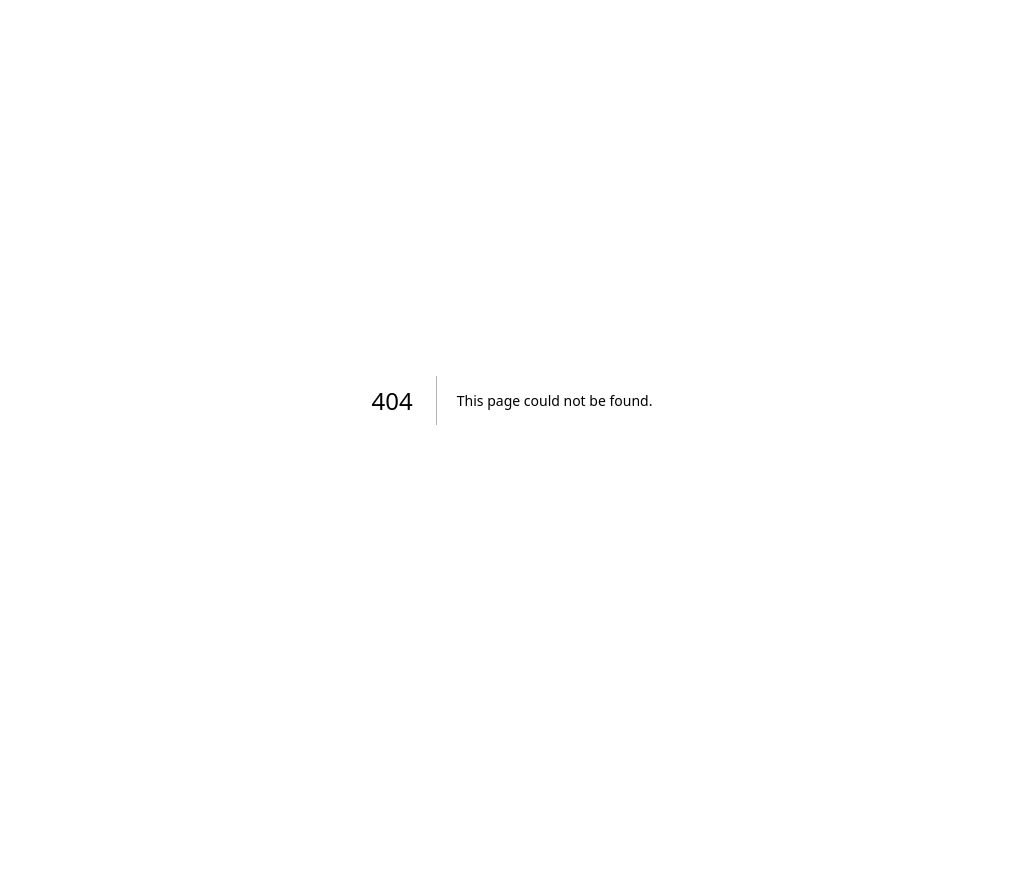
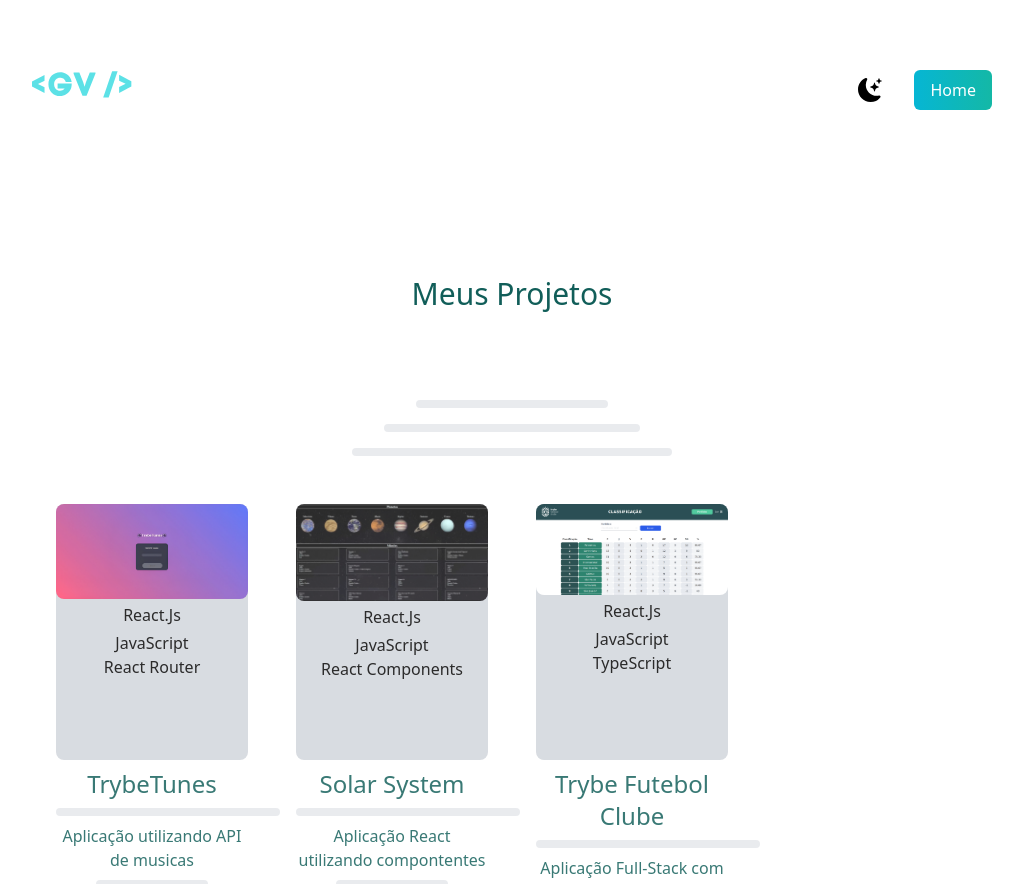
Before and after one commit to vasconcelosguu/react-portfolio, a Next.js app: page /projects in a window 1280 px wide. Before the commit this address had no page. Shown: the top 884 px of the page, without its empty margins (128-1151 px from the left). Before the commit the page ends 800 px from the top, so only its background shows below. Built offline with nearby package versions, Linux system fonts and the light colour scheme.

Commit message:
:art: Creting project page

```diff
--- a/package.json
+++ b/package.json
@@ -17,6 +17,7 @@
     "react-icons": "^4.8.0"
   },
   "devDependencies": {
+    "@tailwindcss/aspect-ratio": "^0.4.2",
     "autoprefixer": "^10.4.14",
     "postcss": "^8.4.21",
     "tailwindcss": "^3.3.1"
--- a/src/components/NavBar.jsx
+++ b/src/components/NavBar.jsx
@@ -1,4 +1,5 @@
 import {BsFillMoonStarsFill, BsFillSunFill} from 'react-icons/bs'
+import Link from 'next/link';
 import { MyContext } from '@/Context/context'
 import Image from 'next/image';
 import myLogo from '../public/GV .svg'
@@ -19,8 +20,10 @@ export default function Navbar() {
                 onClick={() => setDarkMode(!darkMode)}
                 className="cursor-pointer text-2xl"/>}
               </li>
-              {router.pathname !== '/' &&  <li><a className="bg-gradient-to-r from-cyan-500 to-teal-500 text-white px-4 py-2 rounded-md ml-8" href='https://vasconcelosguu.github.io/react-portfolio/'>Home</a></li>}
-              {router.pathname !== '/projects' && <li><a className="bg-gradient-to-r from-cyan-500 to-teal-500 text-white px-4 py-2 rounded-md ml-8" href='https://vasconcelosguu.github.io/react-portfolio/'>Projetos</a></li>}
+              {router.pathname !== '/' && (<Link className="bg-gradient-to-r from-cyan-500 to-teal-500 text-white px-4 py-2 rounded-md ml-8" href='/'>
+                Home</Link>)}
+              {router.pathname === '/' &&(<Link className="bg-gradient-to-r from-cyan-500 to-teal-500 text-white px-4 py-2 rounded-md ml-8" href='/projects'>
+                Projects</Link>) }
             </ul>
   </nav>
   )
--- /dev/null
+++ b/src/pages/projects.js
@@ -0,0 +1,92 @@
+import Navbar from "../components/NavBar";
+import Image from "next/image";
+import Head from "next/head";
+import { useContext } from "react";
+import { MyContext } from "@/Context/context";
+import TrybeTunesImage from '../public/TrybeTunes.png'
+import Planetas from '../public/Planetas.jpg'
+import tfcImage from '../public/TFC.png'
+
+export default function Projects () {
+  const {darkMode} = useContext(MyContext);
+  return(
+    <div className={darkMode? "dark": ""}>
+<Head>
+   <title>Gustavo Vasconcelos Portfolio</title>
+   <meta name="description" content="Generated by create next app" />
+   <meta name="viewport" content="width=device-width, initial-scale=1" />
+   <link rel="icon" href="/favicon.ico" />
+</Head>
+<main className="bg-white md:px-20 lg:px-40 dark:bg-gray-900">
+   <Navbar />
+   <div className="text-center py-10">
+      <h3 className="text-2xl text-teal-800 dark:text-teal-300 py-2 md:text-3xl">Meus Projetos</h3>
+   </div>
+<section class="bg-white dark:bg-gray-900">
+    <div class="container px-6 py-10 mx-auto animate-pulse">
+        <h1 class="w-48 h-2 mx-auto bg-gray-200 rounded-lg dark:bg-gray-700"></h1>
+
+        <p class="w-64 h-2 mx-auto mt-4 bg-gray-200 rounded-lg dark:bg-gray-700"></p>
+        <p class="w-64 h-2 mx-auto mt-4 bg-gray-200 rounded-lg sm:w-80 dark:bg-gray-700"></p>
+
+        <div class="grid grid-cols-1 gap-8 mt-8 xl:mt-12 xl:gap-12 sm:grid-cols-2 xl:grid-cols-4 lg:grid-cols-3">
+            <div class="w-full text-center">
+                <div class="w-full h-64 o bg-gray-300 rounded-lg dark:bg-gray-600">
+                  <Image className="rounded-lg" src={TrybeTunesImage}/>
+                  <p className="text-center dark:text-teal-300 py-1">React.Js</p>
+                  <p className="text-center dark:text-teal-300">JavaScript</p>
+                  <p className="text-center dark:text-teal-300">React Router</p>
+                </div>
+                <h1 class="text-2xl mt-2 text-center text-teal-800 dark:text-teal-300">TrybeTunes</h1>
+                <h1 class="w-56 h-2 mx-auto mt-2 bg-gray-200 rounded-lg dark:bg-gray-700">
+                </h1>
+                <h4 class="text-2m mt-2 text-teal-800 text-center dark:text-teal-300">Aplicação utilizando API de musicas</h4>
+                <p class="w-28 h-2 mx-auto mt-2 bg-gray-200 rounded-lg dark:bg-gray-700"></p>
+                <button class="bg-blue-500 mt-2 hover:bg-blue-700 text-white font-bold py-2 px-4 rounded-full">
+                <a target="_blank" href="https://github.com/vasconcelosguu/trybe-tunes" >Acesse o Repositorio</a>
+                </button>
+                <p class="w-24 h-2 mt-2 mx-auto bg-gray-200 rounded-lg dark:bg-gray-700"></p>
+            </div>
+
+            <div class="w-full text-center">
+                <div class="w-full h-64 o bg-gray-300 rounded-lg dark:bg-gray-600">
+                  <Image className="rounded-lg" src={Planetas}/>
+                  <p className="text-center dark:text-teal-300 py-1">React.Js</p>
+                  <p className="text-center dark:text-teal-300">JavaScript</p>
+                  <p className="text-center dark:text-teal-300">React Components</p>
+                </div>
+                <h1 class="text-2xl mt-2 text-center text-teal-800 dark:text-teal-300">Solar System</h1>
+                <h1 class="w-56 h-2 mx-auto mt-2 bg-gray-200 rounded-lg dark:bg-gray-700">
+                </h1>
+                <h4 class="text-2m mt-2 text-teal-800 text-center dark:text-teal-300">Aplicação React utilizando compontentes</h4>
+                <p class="w-28 h-2 mx-auto mt-2 bg-gray-200 rounded-lg dark:bg-gray-700"></p>
+                <button class="bg-blue-500 mt-2 hover:bg-blue-700 text-white font-bold py-2 px-4 rounded-full">
+                <a target="_blank" href="https://github.com/vasconcelosguu/Solar-System" >Acesse o Repositorio</a>
+                </button>
+                <p class="w-24 h-2 mt-2 mx-auto bg-gray-200 rounded-lg dark:bg-gray-700"></p>
+            </div>
+
+            <div class="w-full text-center">
+                <div class="w-full h-64 o bg-gray-300 rounded-lg dark:bg-gray-600">
+                  <Image className="rounded-lg" src={tfcImage}/>
+                  <p className="text-center dark:text-teal-300 py-1">React.Js</p>
+                  <p className="text-center dark:text-teal-300">JavaScript</p>
+                  <p className="text-center dark:text-teal-300">TypeScript</p>
+                </div>
+                <h1 class="text-2xl mt-2 text-center text-teal-800 dark:text-teal-300">Trybe Futebol Clube</h1>
+                <h1 class="w-56 h-2 mx-auto mt-2 bg-gray-200 rounded-lg dark:bg-gray-700">
+                </h1>
+                <h4 class="text-2m mt-2 text-teal-800 text-center dark:text-teal-300">Aplicação Full-Stack com React e MySql</h4>
+                <p class="w-28 h-2 mx-auto mt-2 bg-gray-200 rounded-lg dark:bg-gray-700"></p>
+                <button class="bg-blue-500 mt-2 hover:bg-blue-700 text-white font-bold py-2 px-4 rounded-full">
+                <a target="_blank" href="https://github.com/vasconcelosguu/Trybe-Futebol-Clube" >Acesse o Repositorio</a>
+                </button>
+                <p class="w-24 h-2 mt-2 mx-auto bg-gray-200 rounded-lg dark:bg-gray-700"></p>
+            </div>
+        </div>
+    </div>
+</section>
+</main>
+</div>
+  )
+}
--- a/tailwind.config.js
+++ b/tailwind.config.js
@@ -16,5 +16,7 @@ module.exports = {
       }
     },
   },
-  plugins: [],
+  plugins: [
+    require('@tailwindcss/aspect-ratio'),
+  ],
 }
```
Also changed, not shown: src/public/GV .svg, 1 other file (tests, documents, lock files or other folders).
